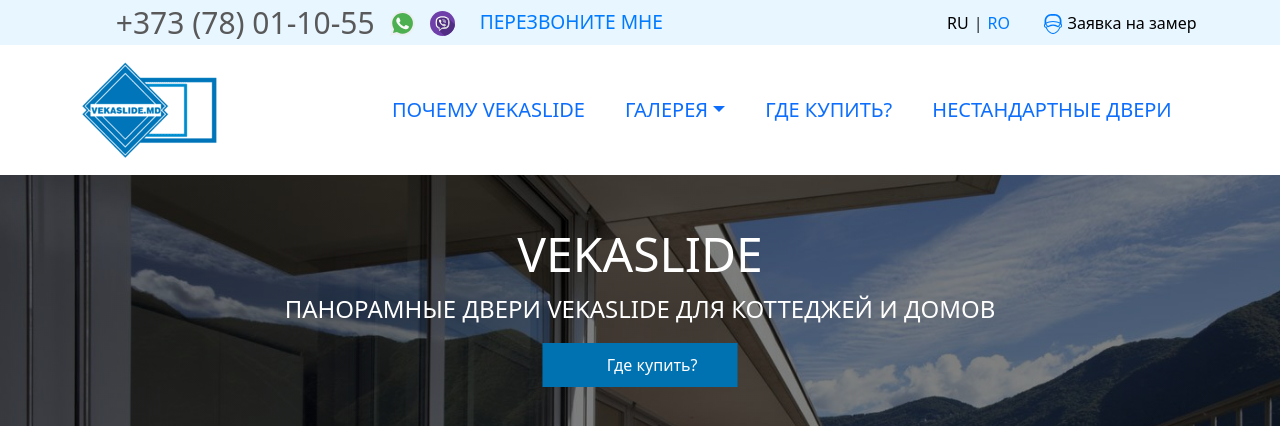
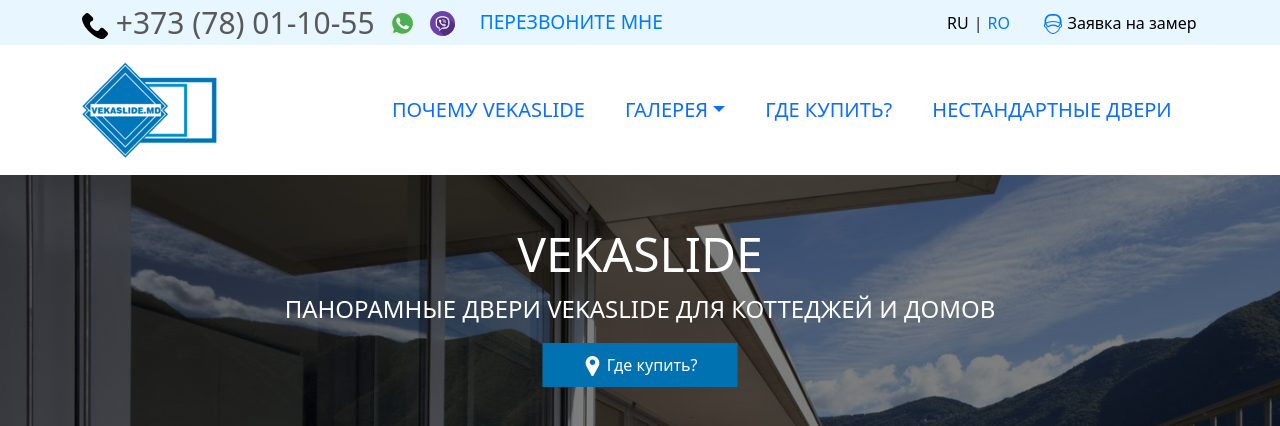
Before and after one commit to Vladoker/vekaslide, a plain HTML site: page index.html in a window 1280 px wide. Shown: the top 426 px of the page. Drawn offline with nearby package versions, Linux system fonts and the light colour scheme; the site is published under a folder, as on GitHub Pages, so addresses that start at the root find nothing.

Commit message:
Update index.html

```diff
--- a/index.html
+++ b/index.html
@@ -18,7 +18,7 @@
             <div class="info_header">
               <a href="tel:+37378011055" class="call">
                 <svg class="phone">
-                  <use xlink:href="/img/icons.svg#phone-call"></use>
+                  <use xlink:href="img/icons.svg#phone-call"></use>
                 </svg>
                 +373 (78) 01-10-55
               </a>
@@ -164,7 +164,7 @@
       </p>
       <a href="#" class="btn_link">
         <svg class="pin">
-          <use xlink:href="/img/icons.svg#pin"></use>
+          <use xlink:href="img/icons.svg#pin"></use>
         </svg>
         Где купить?
       </a>
```
